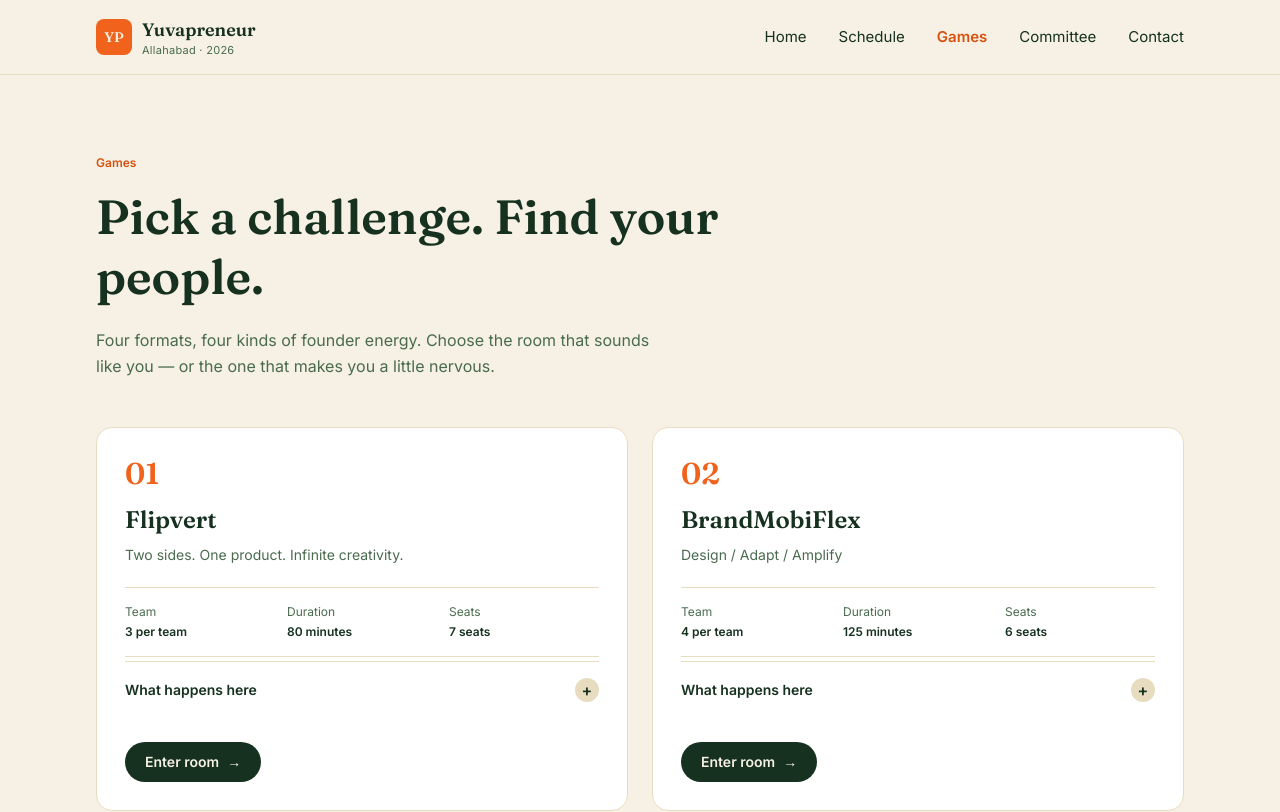
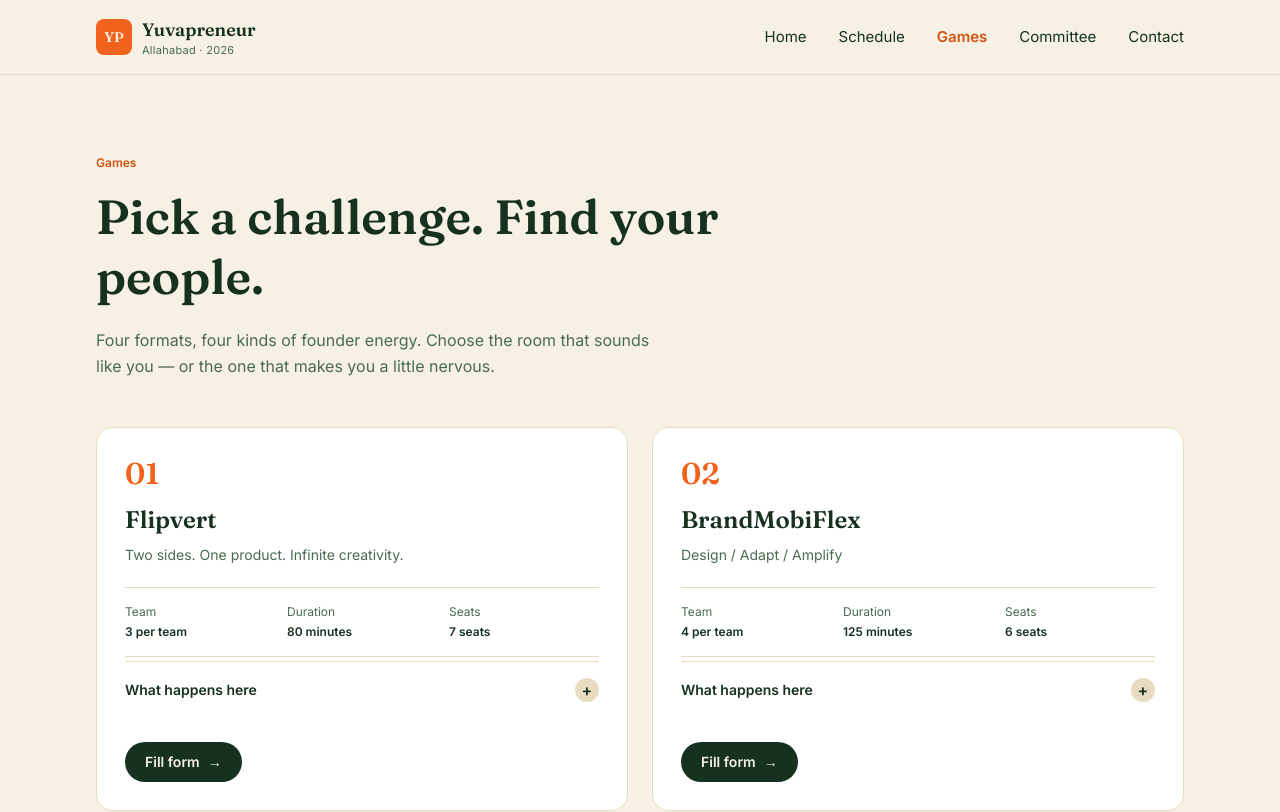
Before and after one commit to og-anurag/yuvapreneur-2026, a React (Vite) app: page /games in a window 1280 px wide. Shown: the top 812 px of the page. Built offline with nearby package versions, Linux system fonts and the light colour scheme.

Commit message:
Change Enter room button to Fill form

```diff
--- a/src/components/GameCard.tsx
+++ b/src/components/GameCard.tsx
@@ -41,7 +41,7 @@ export default function GameCard({ game }: { game: Game }) {
       </div>
 
       <div className="mt-6">
-        <GameFormButton game={game.id} label="Enter room" />
+        <GameFormButton game={game.id} label="Fill form" />
       </div>
     </div>
   );
```
